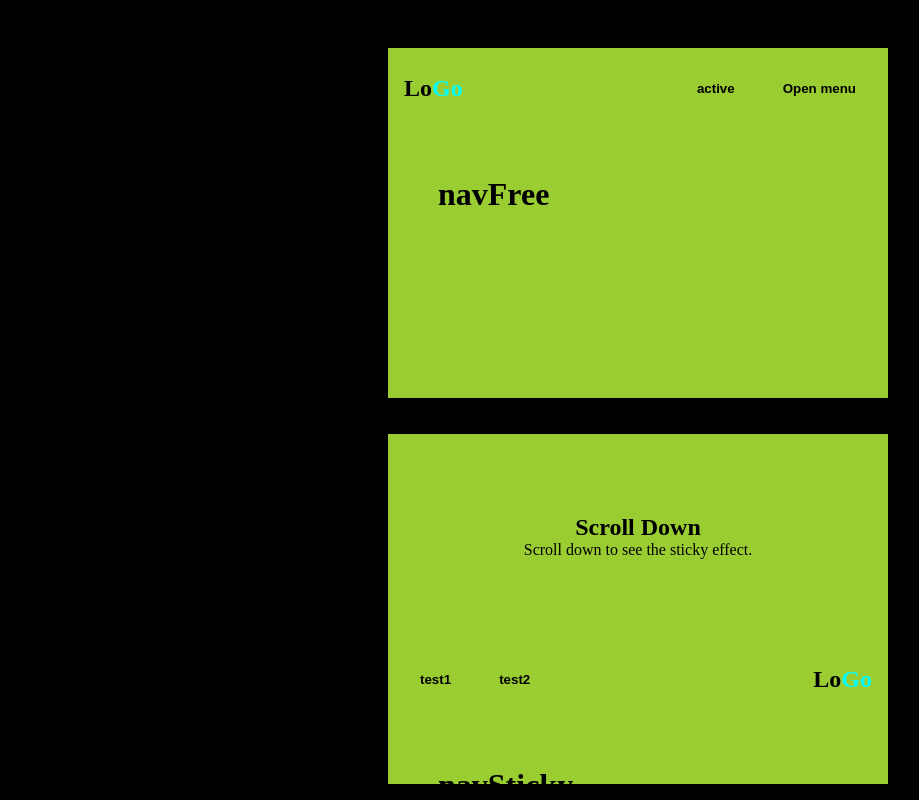
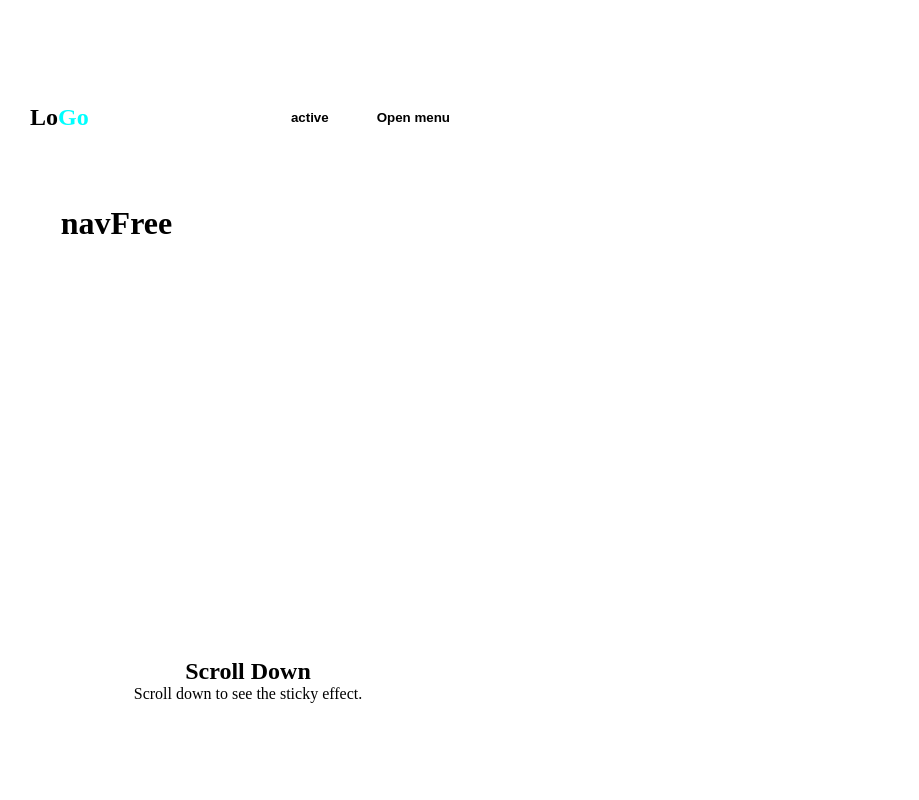
Before and after one commit to nilfocus/feflow, a SvelteKit app: page /navbar in a window 1280 px wide. Shown: the top 800 px of the page, without its empty margins (2-921 px from the left). Built offline with nearby package versions, Linux system fonts and the light colour scheme.

Commit message:
navbar example

```diff
--- a/src/routes/(examples)/drawer/+page.svelte
+++ b/src/routes/(examples)/drawer/+page.svelte
@@ -124,7 +124,6 @@
 		</Drawer>
 
 		<Navbar>
-			{#snippet start()}
 			{#if !isOpen}
 				<Button
 					onclick={() => {
@@ -134,11 +133,8 @@
 					Left
 				</Button>
 			{/if}
-			{/snippet}
 
-			{#snippet end()}
 			<span>Menu</span>
-			{/snippet}
 		</Navbar>
 	</div>
 </Window>
--- a/src/routes/(examples)/navbar/+page.svelte
+++ b/src/routes/(examples)/navbar/+page.svelte
@@ -1,40 +1,28 @@
 <script lang="ts">
-	import { Menu, Navbar, Separator } from "@/lib/index.js"
-	import type { Snippet } from "svelte"
+	import { classMap, Menu, Navbar, Separator, Window } from "@/lib/index.js"
+
+	let isOpen = $state(false)
 </script>
 
 {#snippet logo()}
 	<h2>Lo<span style="color: aqua;">Go</span></h2>
 {/snippet}
 
-{#snippet container(children: Snippet)}
-	<div
-		style="
-		width: 500px;
-		max-height: 350px;
-		margin: 0 auto;
-		container-type: inline-size;
-		overflow: auto;
-		background: yellowgreen;
-		"
-	>
-		{@render children?.()}
-	</div>
-{/snippet}
-
-{#snippet content(s: string)}
+{#snippet contentMain(s: string)}
 	<main style="min-height: 100vh; width: 80%; margin: 3rem auto;">
 		<h1>{s}</h1>
 	</main>
 {/snippet}
 
-<div style="padding: 3rem 0; background: black;">
-	{#snippet navFree()}
+<Window
+	style="height: 500px; width: 500px; overflow: auto; position: relative;"
+>
 	<Navbar id="navFree" style="display: flex; align-items: center; gap: 1rem;">
 		{@render logo?.()}
 
 		<div style="flex:1;"></div>
 
+		<div class={classMap("menu", { ["show"]: isOpen })}>
 			<Navbar.Item aria-current="page">active</Navbar.Item>
 			<Menu id="menu-navFree">
 				{#snippet anchor()}
@@ -53,18 +41,20 @@
 					</a>
 				{/snippet}
 			</Menu>
+		</div>
 
-			<Navbar.Toggler id="toggler-1" />
+		<Navbar.Toggler
+			checked={isOpen}
+			onclick={() => {
+				isOpen = !isOpen
+			}}
+			id="toggler-1"
+		/>
 	</Navbar>
+	{@render contentMain?.("navFree")}
+</Window>
 
-		{@render content?.("navFree")}
-	{/snippet}
-	{@render container?.(navFree)}
-
-	<br />
-	<br />
-
-	{#snippet navSticky()}
+<Window style="height: 500px; width: 500px; overflow: auto;">
 	<div style="text-align: center; margin: 5rem 0;">
 		<h2>Scroll Down</h2>
 		<p>Scroll down to see the sticky effect.</p>
@@ -81,7 +71,34 @@
 		<div style="flex: 1;"></div>
 		{@render logo?.()}
 	</Navbar>
-		{@render content?.("navSticky")}
-	{/snippet}
-	{@render container?.(navSticky)}
-</div>
+	{@render contentMain?.("navSticky")}
+</Window>
+
+<style>
+	.menu {
+		display: flex;
+		align-items: center;
+		gap: 1rem;
+	}
+
+	@media screen and (max-width: 768px) {
+		.menu {
+			max-height: 0px;
+			overflow: hidden;
+			flex-direction: column;
+			position: absolute;
+			right: 0;
+			background: rgba(0, 0, 0, 0.712);
+			backdrop-filter: blur(15px);
+			top: 30%;
+			transform: translate(0, 30%);
+			transition: max-height 0.3s ease, padding 0.3s ease;
+			gap: 0;
+		}
+
+		.menu.show {
+			max-height: 150px;
+			padding: 1rem 0;
+		}
+	}
+</style>
```
Lines whose indentation alone changed are shown as unchanged.
